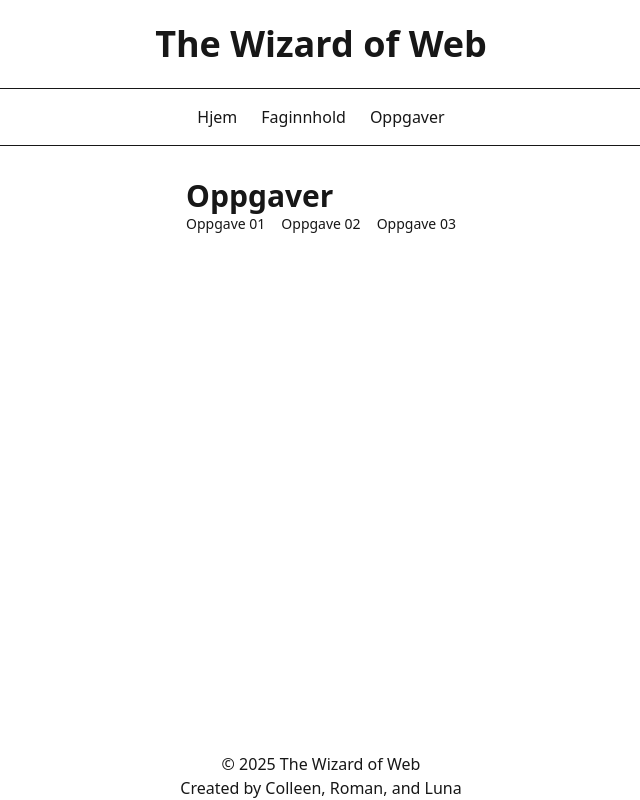
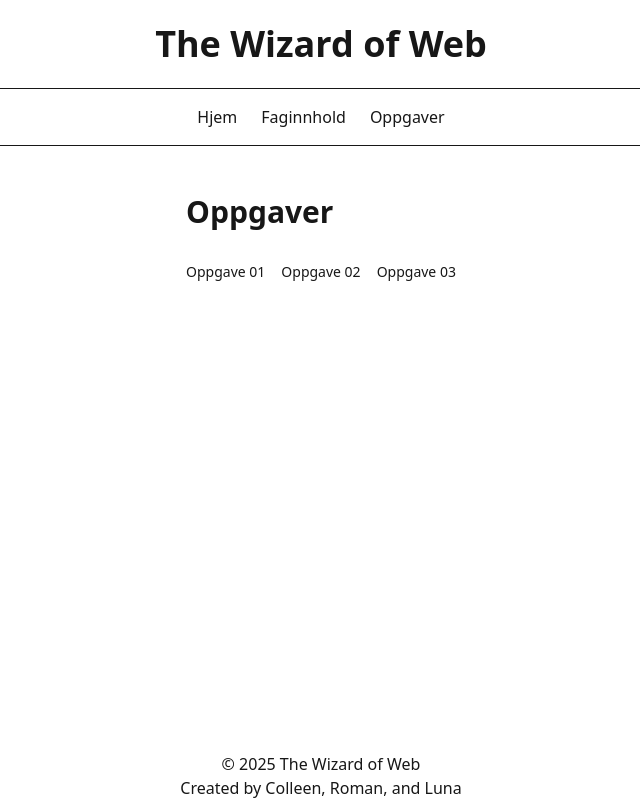
Before and after one commit to brolun/arbeidskrav02-emne06-ga, a Next.js app: page /oppgaver in a window 1280 px wide. Shown: the whole page, without its empty margins (319-959 px from the left). Built offline with nearby package versions, Linux system fonts and the light colour scheme.

Commit message:
fix h2 styling

```diff
--- a/app/components/SidebarLayout.tsx
+++ b/app/components/SidebarLayout.tsx
@@ -27,7 +27,7 @@ export default function SidebarLayout({
   if (isRoot) {
     return (
       <>
-        <h2 className="text-3xl font-semibold">{heading}</h2>
+        <h2>{heading}</h2>
         <nav className="flex gap-4 mt-0 mb-4 text-sm">
           {links.map((link) => (
             <Link key={link.href} href={link.href}>
--- a/app/globals.css
+++ b/app/globals.css
@@ -23,3 +23,7 @@ body {
   background: var(--background);
   color: var(--foreground);
 }
+
+h2 {
+  @apply text-3xl font-semibold mb-8 mt-4;
+}
```
